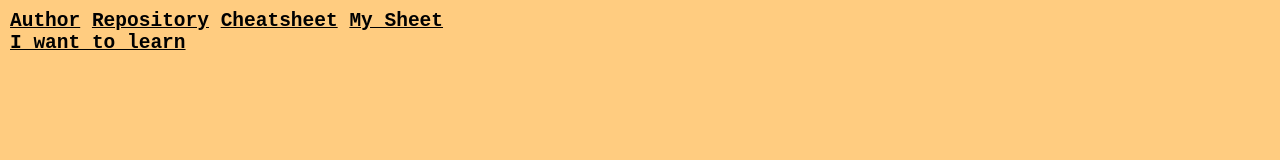
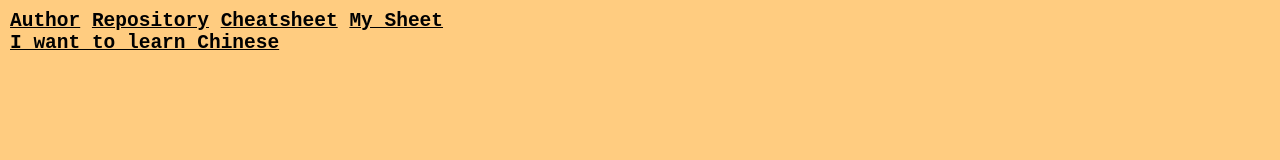
Before and after one commit to Yonle/cnwordgame, a plain HTML site: page index.html in a window 1280 px wide. Shown: the top 160 px of the page. Drawn offline with Linux system fonts and the light colour scheme; no server answers.

Commit message:
Learn what? Of course chinese mandarin
Signed-off-by: Yonle <yonle@duck.com>

```diff
--- a/index.html
+++ b/index.html
@@ -87,7 +87,7 @@
 	</div>
 	<h2 id="links">
 		<a href="https://github.com/Yonle">Author</a> <a href="https://github.com/Yonle/cnwordgame">Repository</a> <a href="#" onclick="cheatsheet()">Cheatsheet</a> <a href="#" onclick="mysheet_()">My Sheet</a><br>
-		<a href="#" onclick="learn()">I want to learn</a>
+		<a href="#" onclick="learn()">I want to learn Chinese</a>
 	</h2>
 	<div id="nojs">This site require a javascript to work. Please enable it and try again.</div>
 	<div id="q">
```
